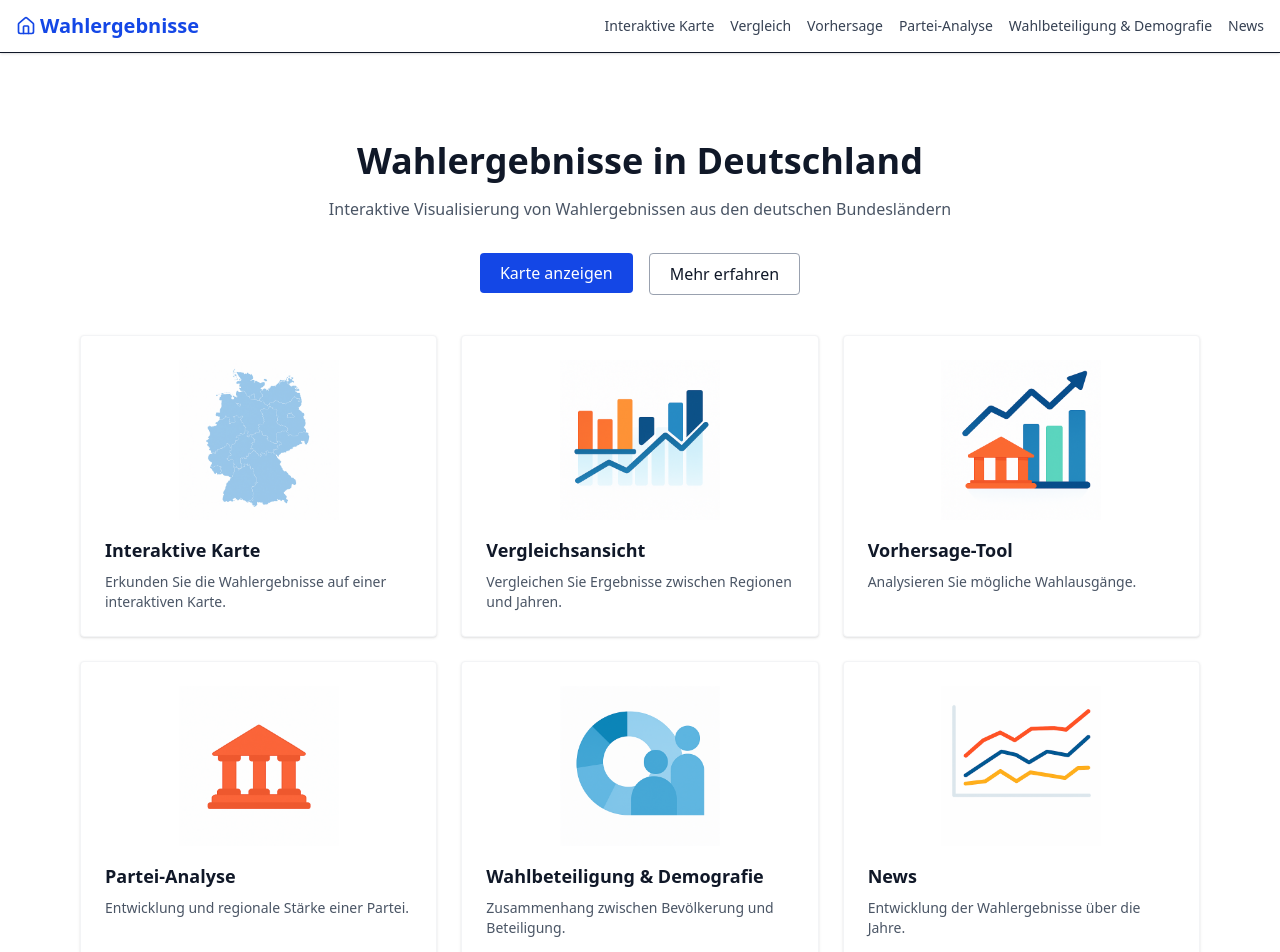
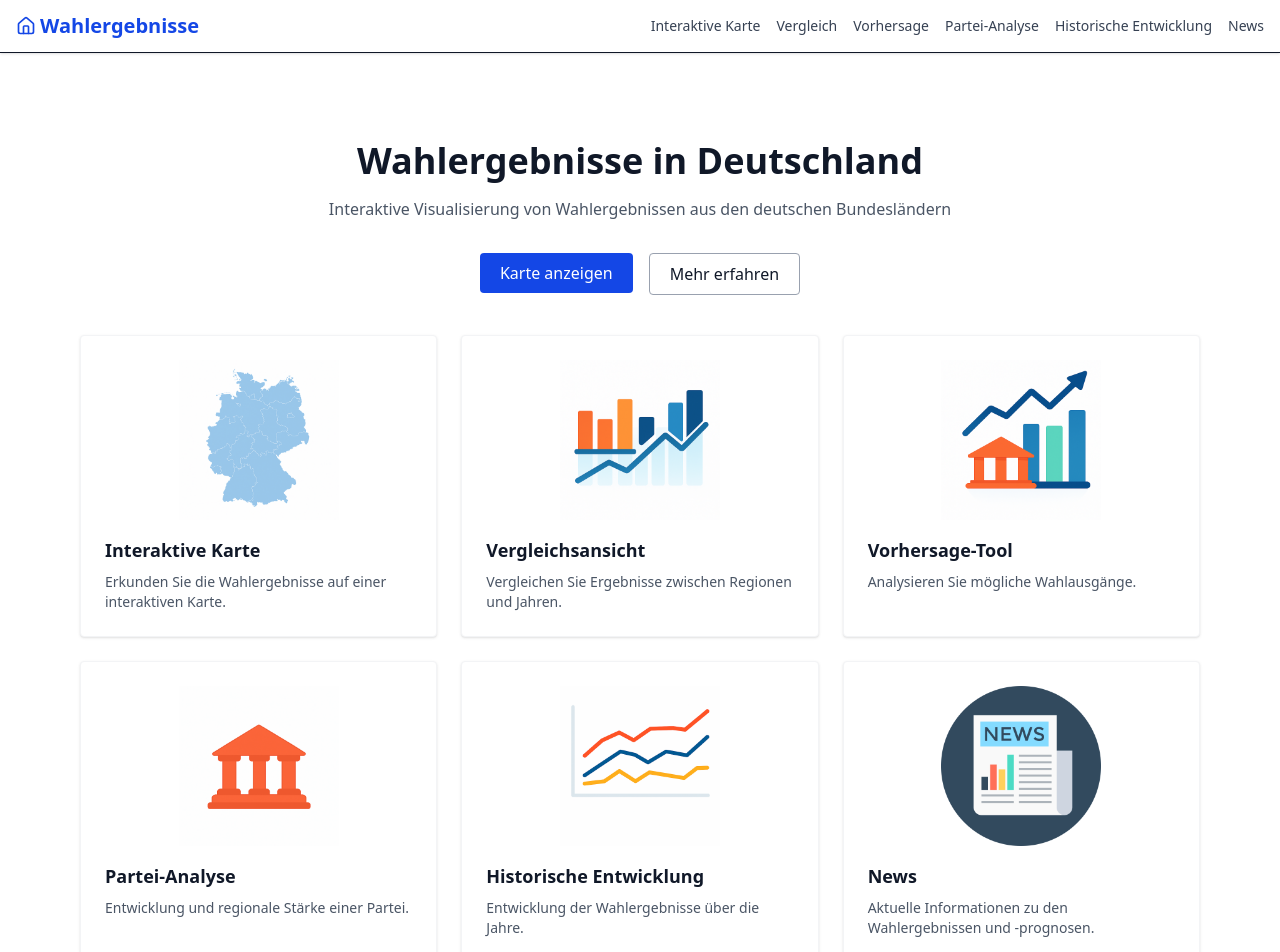
Before and after one commit to Eluminix/SWALabor, a React (Vite) app in the folder frontend/: page / in a window 1280 px wide. Shown: the top 952 px of the page. Built offline with nearby package versions, Linux system fonts and the light colour scheme.

Commit message:
Changed Image and Description to 'Historische Entwicklung'

```diff
--- a/frontend/src/components/Home.tsx
+++ b/frontend/src/components/Home.tsx
@@ -7,6 +7,7 @@ import vergleichImg from "../assets/vergleich.png";
 import vorhersageImg from "../assets/vorhersage.png";
 import parteiImg from "../assets/partei.png";
 import demografieImg from "../assets/demografie.png";
+import newspaperImg from "../assets/newspaper.png";
 import zeitverlaufImg from "../assets/zeitverlauf.png";
 
 
@@ -37,16 +38,16 @@ const Home = () => {
           image: parteiImg,
         },
         {
-          title: "Wahlbeteiligung & Demografie",
-          description: "Zusammenhang zwischen Bevölkerung und Beteiligung.",
+          title: "Historische Entwicklung",
+          description: "Entwicklung der Wahlergebnisse über die Jahre.",
           link: "/demografie",
-          image: demografieImg,
+          image: zeitverlaufImg,
         },
         {
           title: "News",
-          description: "Entwicklung der Wahlergebnisse über die Jahre.",
+          description: "Aktuelle Informationen zu den Wahlergebnissen und -prognosen.",
           link: "/news",
-          image: zeitverlaufImg,
+          image: newspaperImg,
         },
       ];
 
--- a/frontend/src/components/Navbar.tsx
+++ b/frontend/src/components/Navbar.tsx
@@ -7,7 +7,7 @@ const navItems = [
   { name: "Vergleich", path: "/vergleich" },
   { name: "Vorhersage", path: "/vorhersage" },
   { name: "Partei-Analyse", path: "/partei-analyse" },
-  { name: "Wahlbeteiligung & Demografie", path: "/demografie" },
+  { name: "Historische Entwicklung", path: "/demografie" },
   { name: "News", path: "/news" },
 ];
 
```
Also changed, not shown: frontend/src/assets/newspaper.png (added).
